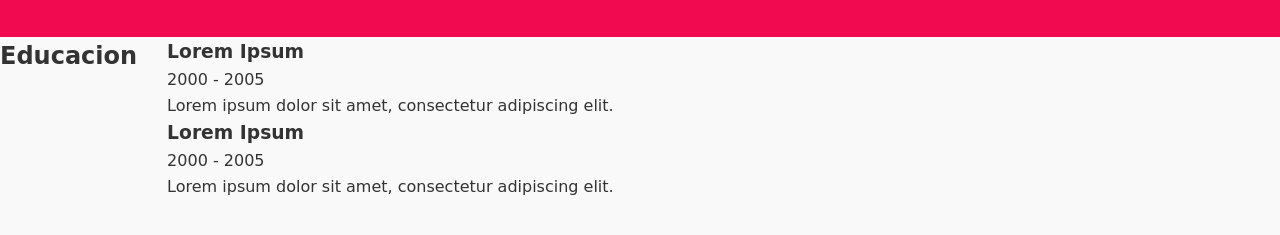
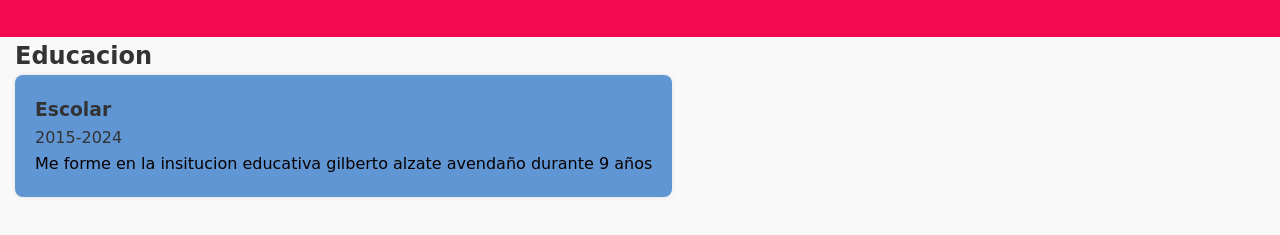
Before and after one commit to Luis142009/Hoja-de-vida, a plain HTML site: page index.html in a window 1280 px wide. Shown: the part 243-478 px from the top of the page. Drawn offline with Linux system fonts and the light colour scheme.

Commit message:
confirmacion

```diff
--- a/estilos/estilos.css
+++ b/estilos/estilos.css
@@ -21,7 +21,6 @@ header {
   display: flex;
   align-items: center;
   gap: 30px;
-  flex-wrap: wrap;
   justify-content: center;
 }
 
@@ -32,12 +31,6 @@ header {
   background-color: #eee;
 }
 
-
-.sesion{
-    display: flex;
-    justify-content: start;
-    gap: 30px;
-}
 .boton {
   display: inline-block;
   margin-top: 10px;
@@ -47,7 +40,27 @@ header {
   border-radius: 5px;
   text-decoration: none;
 }
-.estudiante{
-    display: flex;
-    justify-content: center;
+
+.Educacionsecion {
+  width: 1250px;
+  margin: auto;
 }
+
+.educacioncontenedor {
+  display: flex;
+  gap: 20px;
+
+}
+
+.educacioncenter {
+  background-color: #6096d4;
+  padding: 20px;
+  border-radius: 8px;
+  box-shadow: 0 0 5px rgba(0, 0, 0, 0.1);
+}
+
+.description {
+  color: #080101;
+  font-size: 6;
+  font-family: cursive;
+}
--- a/index.html
+++ b/index.html
@@ -24,21 +24,19 @@
     </div>
   </header>
 
-
-  <section class="sesion">
+  <section class="Educacionsecion">
     <h2>Educacion</h2>
-    <div class="cards">
-      <div class="card">
-        <h3>Lorem Ipsum</h3>
-        <p class="date">2000 - 2005</p>
-        <p>Lorem ipsum dolor sit amet, consectetur adipiscing elit.</p>
-      </div>
-      <div class="card">
-        <h3>Lorem Ipsum</h3>
-        <p class="date">2000 - 2005</p>
-        <p>Lorem ipsum dolor sit amet, consectetur adipiscing elit.</p>
+    <div class="educacioncontenedor">
+      <div class="educacioncenter">
+        <h3>Escolar</h3>
+        <p>2015-2024</p>
+        <p class="description">
+          Me forme en la insitucion educativa gilberto alzate avendaño durante 9 años
+        </p>
       </div>
     </div>
+  </section>
+
 
 </body>
 </html>
```
